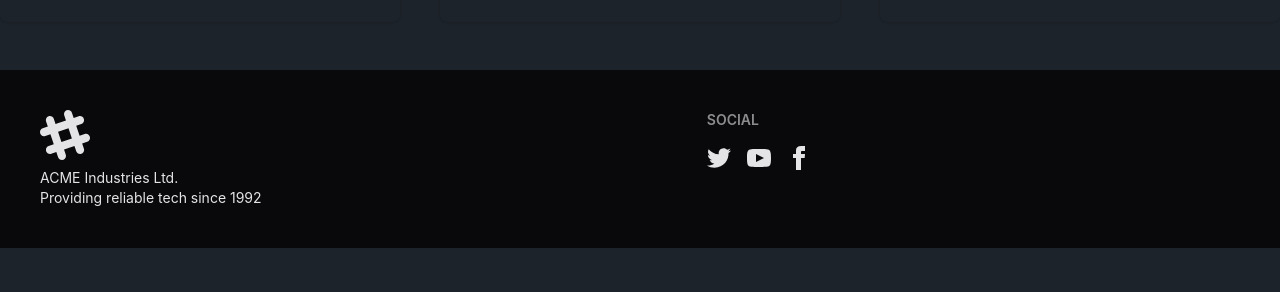
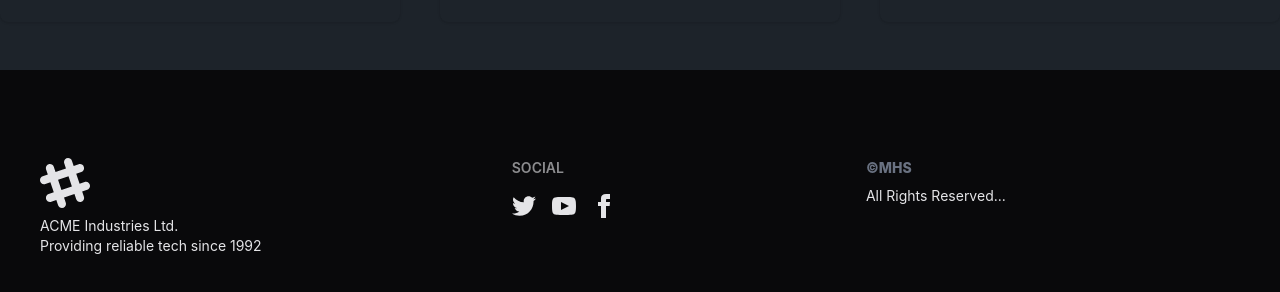
Before and after one commit to MuradHasan49/Book-Vibe, a React (Vite) app: page / in a window 1280 px wide. Shown: the part 2354-2646 px from the top of the page. Before the commit the page ends 2602 px from the top, so only its background shows below. Built offline with nearby package versions, Linux system fonts and the light colour scheme.

Commit message:
add copy rights in footer

```diff
--- a/src/components/shared/footer/Footer.jsx
+++ b/src/components/shared/footer/Footer.jsx
@@ -3,7 +3,8 @@ import React from 'react'
 const Footer = () => {
     return (
         <>
-            <footer className="footer sm:footer-horizontal bg-neutral text-neutral-content p-10">
+        <div className=" bg-neutral py-12 mt-5 ">
+            <footer className="container mx-auto footer sm:footer-horizontal  text-neutral-content p-10">
                 <aside>
                     <svg
                         width="50"
@@ -60,7 +61,13 @@ const Footer = () => {
                         </a>
                     </div>
                 </nav>
+
+                <div className="">
+                   <p className='text-gray-500 font-extrabold'> &copy;MHS</p>
+                    <p>All Rights Reserved...</p>
+                </div>
             </footer>
+            </div>
         </>
     )
 }
```
